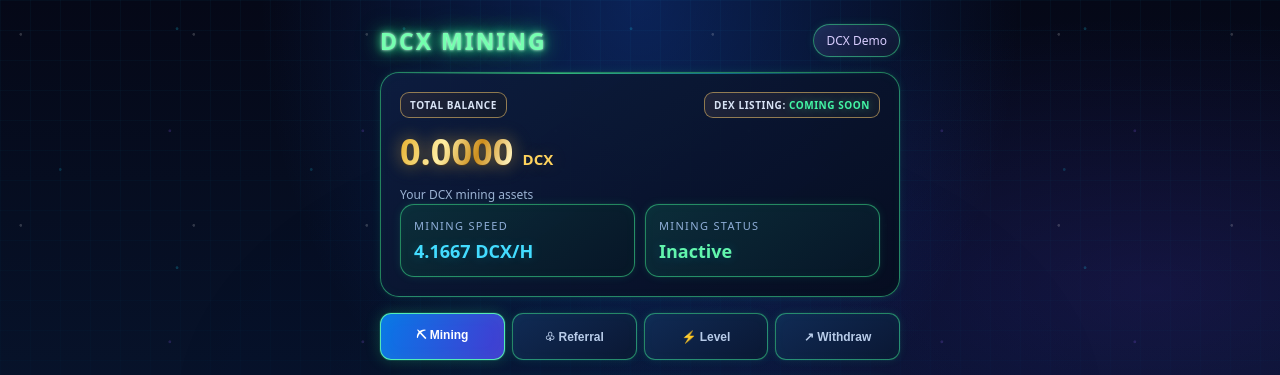
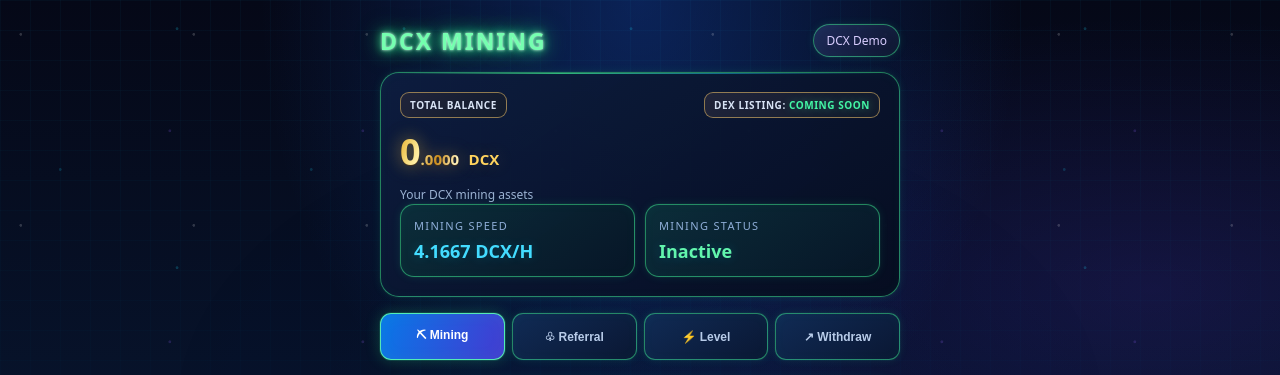
Before and after one commit to dcx-art/DCX-Mining, a plain HTML site: page index.html in a window 1280 px wide. Shown: the top 375 px of the page. Drawn offline with Linux system fonts and the light colour scheme.

Commit message:
Reduce total balance decimal display size

```diff
--- a/index.html
+++ b/index.html
@@ -105,6 +105,10 @@ overflow-wrap:anywhere;
 .token{
 color:var(--gold);
 font-size:15px;
+}
+.balance-decimal{
+  font-size:15px;
+  font-weight:900;
 }
 .stats{
 display:grid;
@@ -823,7 +827,7 @@ function closeLevelInfo(){const modal=document.getElementById('dcxLevelInfoModal
     <div class="dex-listing">DEX LISTING: <span>COMING SOON</span></div>
   </div>
   <div class="balance">
-    <span id="balance">0.0000</span>
+    <span id="balance"><span id="balanceWhole">0</span><span id="balanceDecimal" class="balance-decimal">.0000</span></span>
     <span class="token">DCX</span>
   </div>
   <div class="small">Your DCX mining assets</div>
@@ -998,7 +1002,9 @@ let rewardSnapshotAt=Date.now();
 let dailyReward=100, rate=dailyReward/24;
 document.getElementById('rate').textContent=rate.toFixed(4)+' DCX/H';
 function render(){
-  document.getElementById('balance').textContent=balance.toFixed(4);
+  const balanceParts=balance.toFixed(4).split('.');
+  document.getElementById('balanceWhole').textContent=balanceParts[0];
+  document.getElementById('balanceDecimal').textContent='.'+balanceParts[1];
   document.getElementById('status').textContent=active?'Active':'Inactive';
   document.getElementById('orb').classList.toggle('active',active);
   document.getElementById('mineBtn').textContent=miningLocked?'VERIFY WALLET FIRST':(active?'CLAIM DCX':'START MINING');
```
